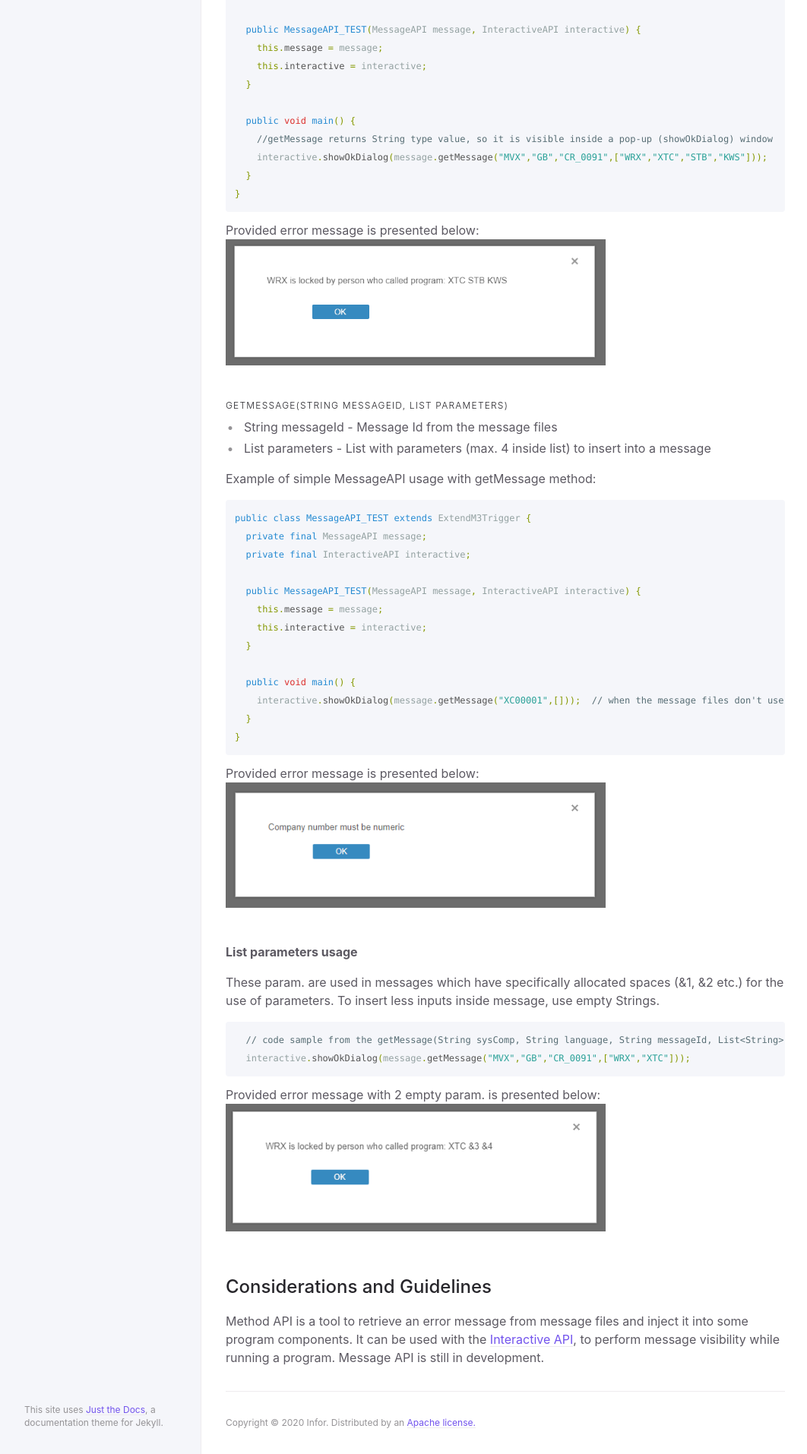
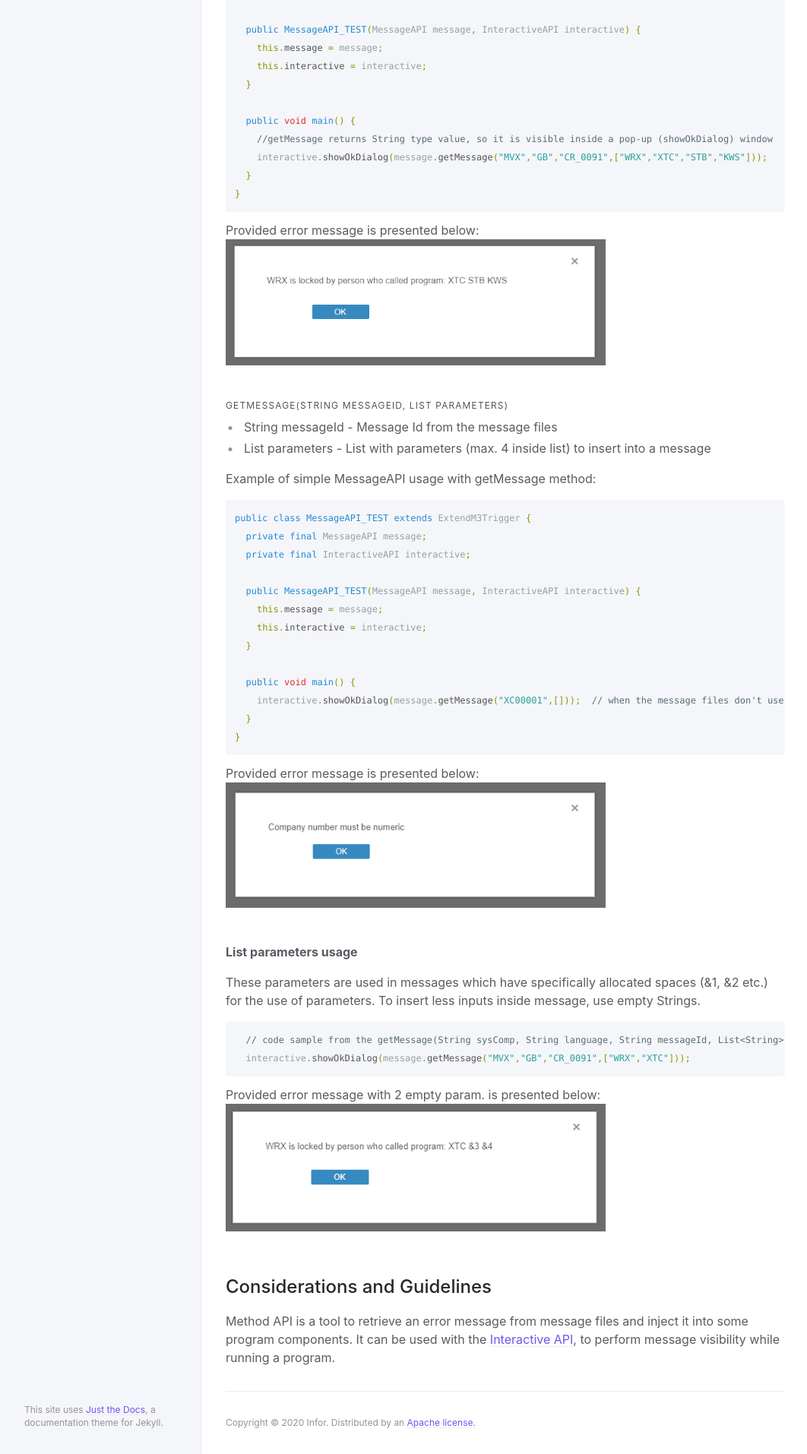
Before and after one commit to infor-cloud/xtendm3, a Jekyll site: the page built from docs/documentation/api-specification/message-api.md, in a window 1280 px wide. Shown: the part 1286-3200 px from the top of the page at 76% size, without its empty margins (107-1169 px from the left). Built offline with Jekyll 4.4.1, drawn with Linux system fonts in a browser that asks for light colours.

Commit message:
small text update

````diff
--- a/docs/documentation/api-specification/message-api.md
+++ b/docs/documentation/api-specification/message-api.md
@@ -89,7 +89,7 @@ Provided error message is presented below:
 
 <b>List<String> parameters usage
 
-These param. are used in messages which have specifically allocated spaces (&1, &2 etc.) for the use of parameters. To insert less inputs inside message, use empty Strings.
+These parameters are used in messages which have specifically allocated spaces (&1, &2 etc.) for the use of parameters. To insert less inputs inside message, use empty Strings.
 
 ```groovy
   // code sample from the getMessage(String sysComp, String language, String messageId, List<String> parameters) example:
@@ -100,4 +100,4 @@ Provided error message with 2 empty param. is presented below:
 <br><br>
 
 ## Considerations and Guidelines
-Method API is a tool to retrieve an error message from message files and inject it into some program components. It can be used with the [Interactive API](../../../documentation/api-specification/interactive-api), to perform message visibility while running a program. Message API is still in development.
+Method API is a tool to retrieve an error message from message files and inject it into some program components. It can be used with the [Interactive API](../../../documentation/api-specification/interactive-api), to perform message visibility while running a program.
````
